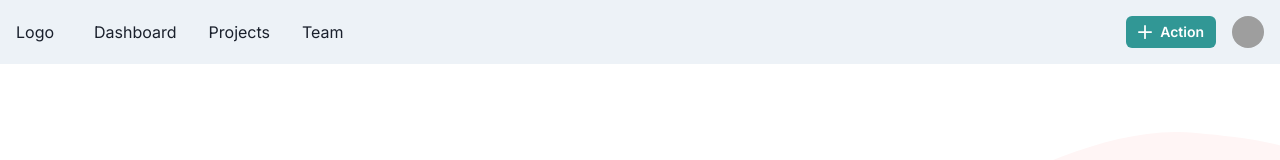
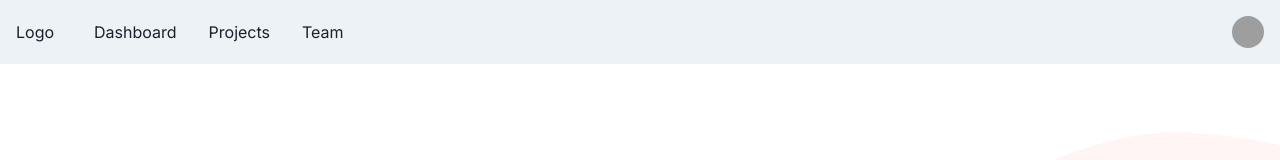
Before and after one commit to peterdinis/NextJs-Eshop, a Next.js app: page / in a window 1280 px wide. Shown: the top 160 px of the page. Built offline with nearby package versions, Linux system fonts and the light colour scheme; grey boxes are pictures that could not be loaded.

Commit message:
refactor: Move products page to app folder

```diff
--- a/src/components/shared/Navbar.tsx
+++ b/src/components/shared/Navbar.tsx
@@ -62,14 +62,6 @@ export default function Navbar() {
             </HStack>
           </HStack>
           <Flex alignItems={'center'}>
-            <Button
-              variant={'solid'}
-              colorScheme={'teal'}
-              size={'sm'}
-              mr={4}
-              leftIcon={<AddIcon />}>
-              Action
-            </Button>
             <Menu>
               <MenuButton
                 as={Button}
```
Also changed, not shown: src/app/card/page.tsx (added, +11 -0 lines), src/app/products/page.tsx (renamed from src/products/page.tsx).
